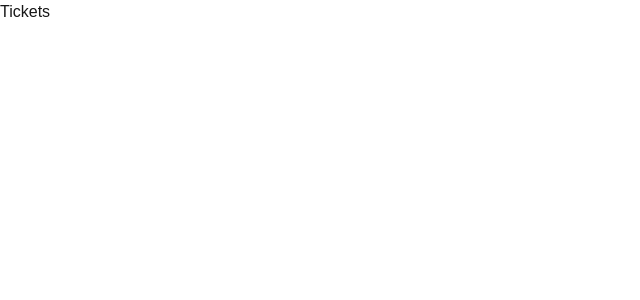
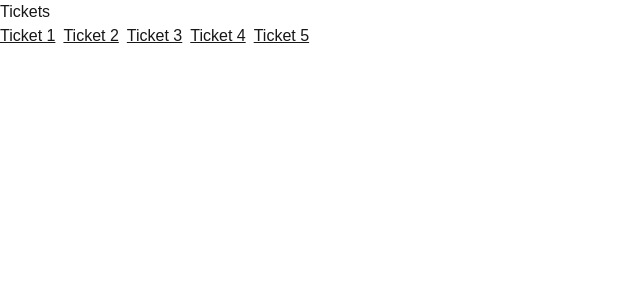
Before and after one commit to karthickeyan-dev/ticket-bounty, a Next.js app: page /tickets in a window 1280 px wide. Shown: the top 300 px of the page, without its empty margins (0-640 px from the left). Built offline with nearby package versions, Linux system fonts and the light colour scheme.

Commit message:
feat: implement ticket details page and list of tickets

```diff
--- a/src/app/tickets/[ticketId]/page.tsx
+++ b/src/app/tickets/[ticketId]/page.tsx
@@ -1,11 +1,20 @@
+import { initialTickets } from '@/data';
+
 type TicketPageProps = {
   params: { ticketId: string };
 };
 
-export default function TicketPage({ params }: TicketPageProps) {
+export default async function TicketPage({ params }: TicketPageProps) {
+  const { ticketId } = await params;
+  const ticket = initialTickets.find(ticket => ticket.id === Number(ticketId));
+
+  if (!ticket) return <div>Ticket not found</div>;
+
   return (
     <div>
-      <h2>Ticket Page {params.ticketId}</h2>
+      <h2>{ticket.title}</h2>
+      <p>{ticket.content}</p>
+      <p>Status: {ticket.status}</p>
     </div>
   );
 }
--- a/src/app/tickets/page.tsx
+++ b/src/app/tickets/page.tsx
@@ -1,7 +1,19 @@
+import { initialTickets } from '@/data';
+import Link from 'next/link';
+
 export default function TicketsPage() {
   return (
     <div>
       <h2>Tickets</h2>
+      <ul className="flex gap-2">
+        {initialTickets.map(ticket => (
+          <li key={ticket.id}>
+            <Link href={`tickets/${ticket.id}`} className="underline">
+              {ticket.title}
+            </Link>
+          </li>
+        ))}
+      </ul>
     </div>
   );
 }
--- /dev/null
+++ b/src/data.ts
@@ -0,0 +1,32 @@
+export const initialTickets = [
+  {
+    id: 1,
+    title: 'Ticket 1',
+    content: 'This is the first ticket',
+    status: 'DONE',
+  },
+  {
+    id: 2,
+    title: 'Ticket 2',
+    content: 'This is the second ticket',
+    status: 'OPEN',
+  },
+  {
+    id: 3,
+    title: 'Ticket 3',
+    content: 'This is the third ticket',
+    status: 'DONE',
+  },
+  {
+    id: 4,
+    title: 'Ticket 4',
+    content: 'This is the fourth ticket',
+    status: 'DONE',
+  },
+  {
+    id: 5,
+    title: 'Ticket 5',
+    content: 'This is the fifth ticket',
+    status: 'OPEN',
+  },
+];
```
